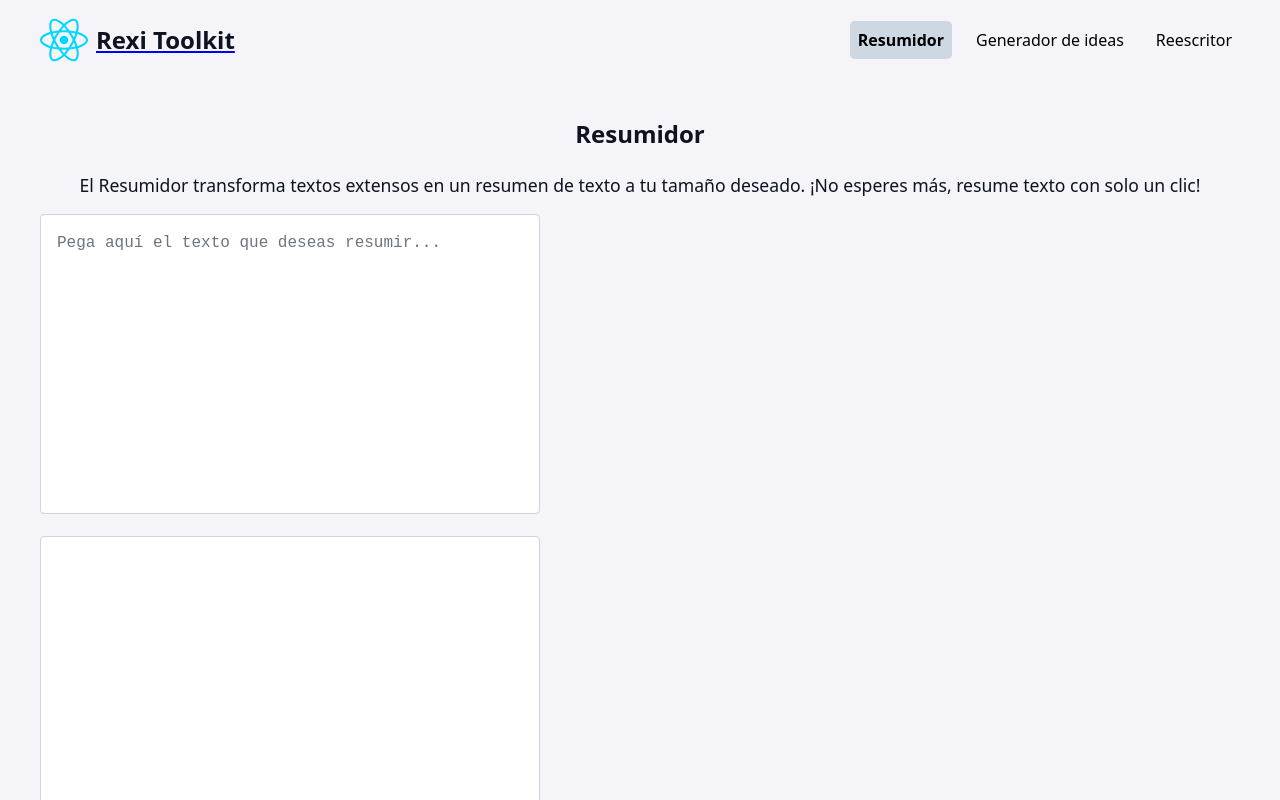
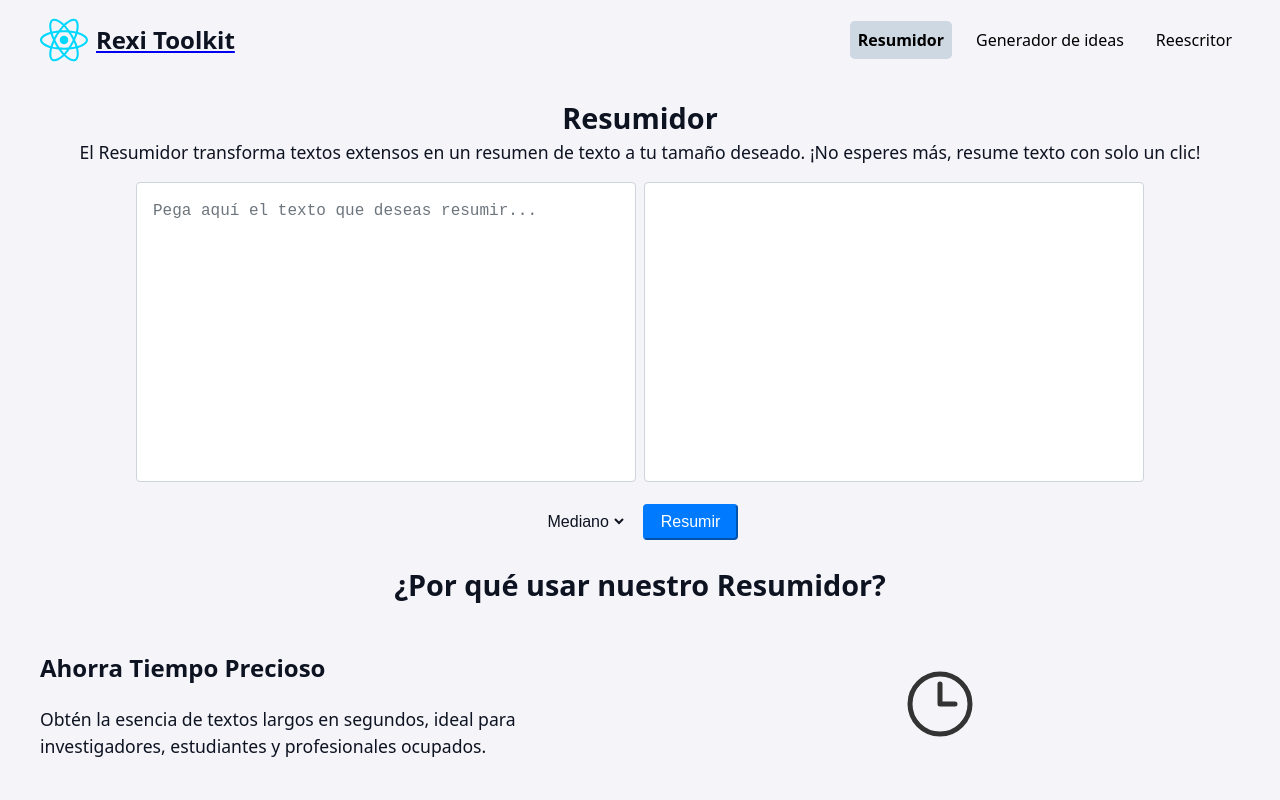
Before and after one commit to OsOsorioP/Orzalia, a React (Vite) app: page / in a window 1280 px wide. Shown: the top 800 px of the page. Built offline with nearby package versions, Linux system fonts and the light colour scheme; no server answers.

Commit message:
Refactor SummarizerTool layout for improved structure and semantics

```diff
--- a/src/features/summarizer/SumarizerTool.jsx
+++ b/src/features/summarizer/SumarizerTool.jsx
@@ -16,16 +16,15 @@ const SummarizerTool = () => {
   };
 
   return (
-    <section>
+    <section className={styles.container}>
       <div className={styles.header}>
-        <h2>Resumidor</h2>
+        <h1>Resumidor</h1>
         <p>
-          El Resumidor transforma textos extensos en un resumen
-          de texto a tu tamaño deseado. ¡No esperes más, resume texto con solo un
-          clic!
+          El Resumidor transforma textos extensos en un resumen de texto a tu
+          tamaño deseado. ¡No esperes más, resume texto con solo un clic!
         </p>
       </div>
-      <div className={styles.container}>
+      <div className={styles.content}>
         <Textarea
           name="originalText"
           id="originalText"
@@ -37,8 +36,7 @@ const SummarizerTool = () => {
         />
         <BoxText>{summary && !isLoading && <p>{summary}</p>}</BoxText>
       </div>
-      <div>
-        <label htmlFor="summaryLength">Longitud del resumen:</label>
+      <div className={styles.form}>
         <select
           id="summaryLength"
           value={summaryLength}
@@ -49,10 +47,10 @@ const SummarizerTool = () => {
           <option value="medium">Mediano</option>
           <option value="long">Grande</option>
         </select>
+        <Button onClick={handleSummarizerClick} disabled={isLoading}>
+          Resumir
+        </Button>
       </div>
-      <Button onClick={handleSummarizerClick} disabled={isLoading}>
-        Resumir
-      </Button>
       {error && <p style={{ color: "red" }}>Error: {error}</p>}
     </section>
   );
```
